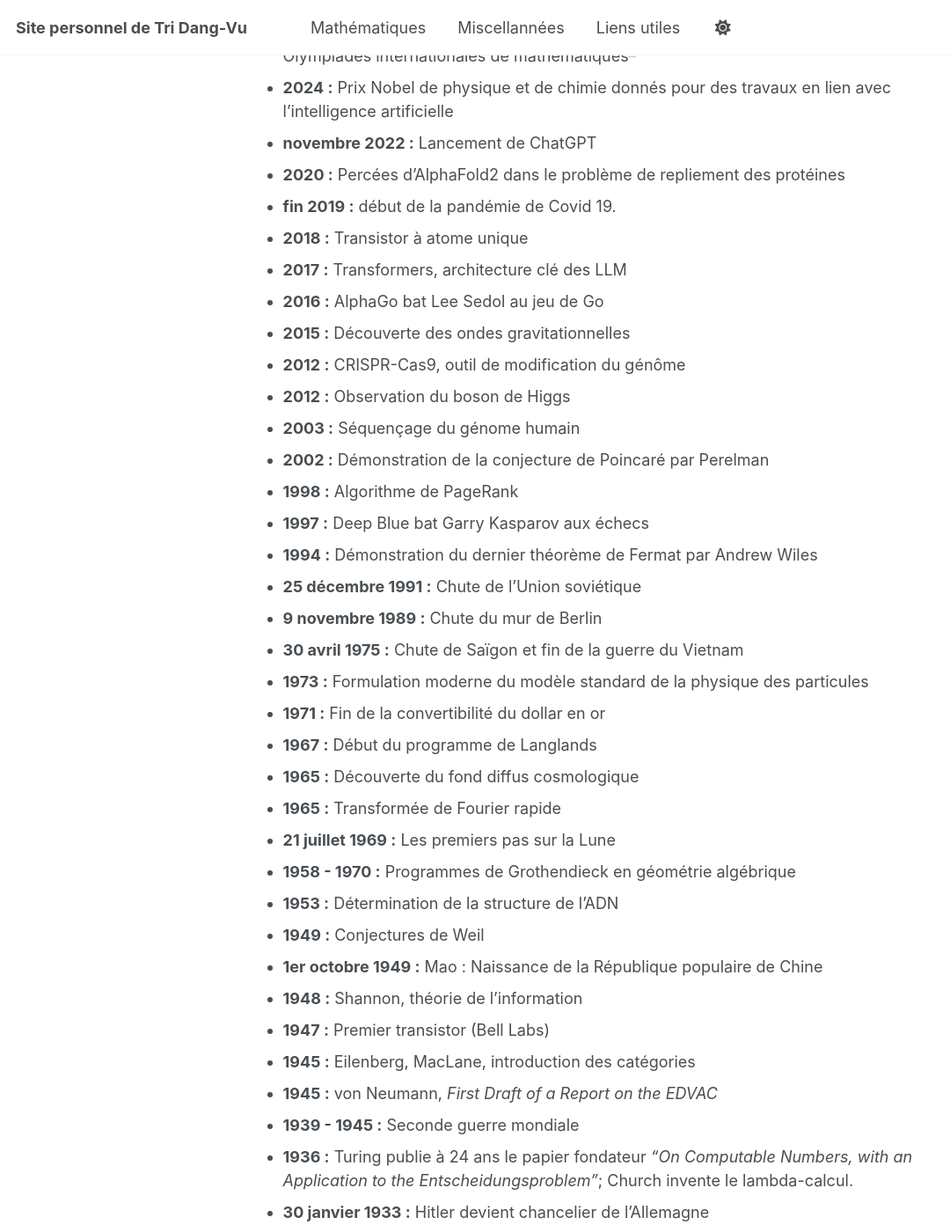
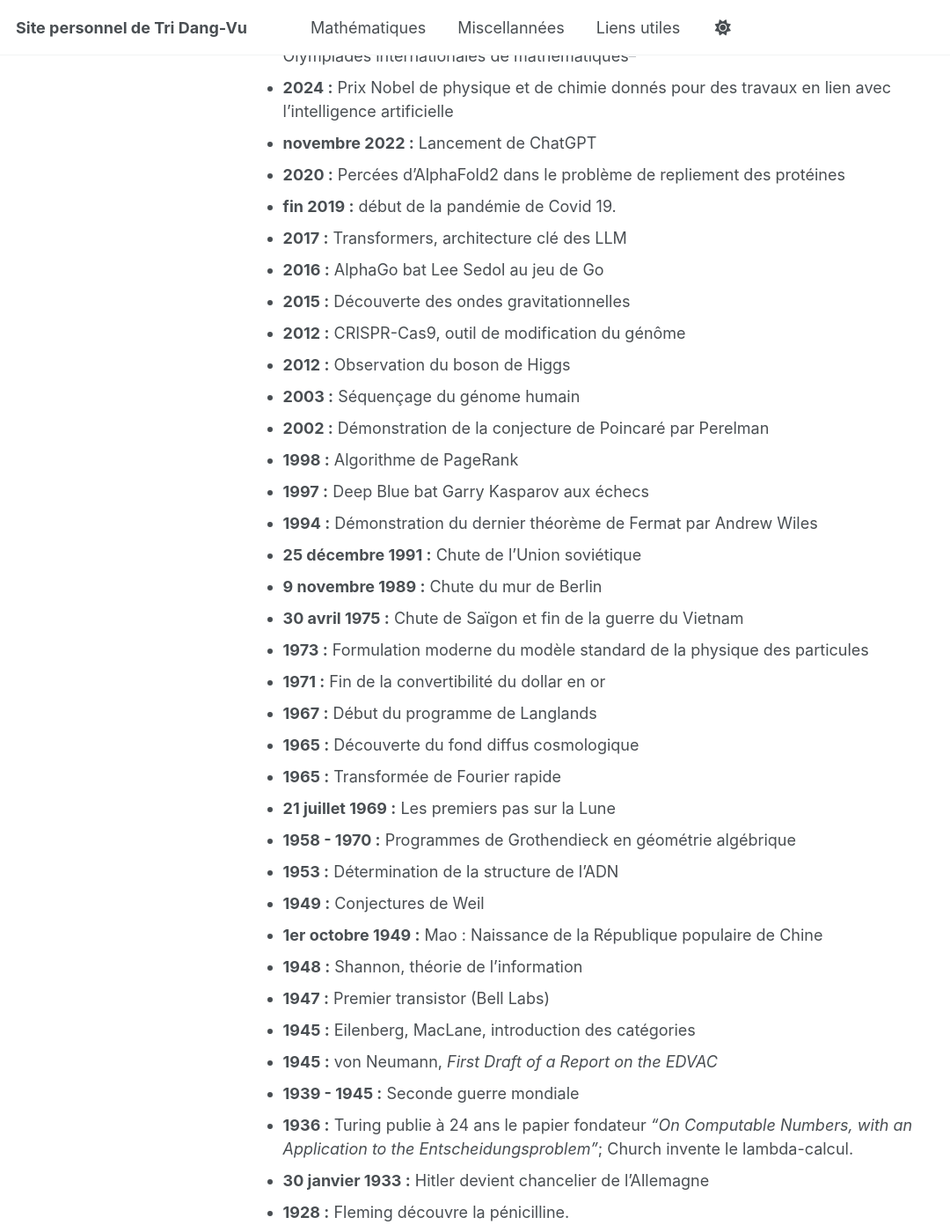
Before and after one commit to tridangvu/tridangvu.github.io, a Jekyll site: the page built from index.md, in a window 1280 px wide and 1400 px high, scrolled down 756 px. Shown: the whole window at 88% size, without its empty margins (0-1080 px from the left). Built offline with Jekyll 4.4.1, drawn with Linux system fonts in a browser that asks for light colours; a script that is not in the unit is left out; some of the changed text lies outside the part shown.

Commit message:
Update index.md

```diff
--- a/index.md
+++ b/index.md
@@ -30,7 +30,6 @@ Les événements suivants sont tous importants pour l'auteur de ce site. Cela ne
 - **novembre 2022 :** Lancement de ChatGPT
 - **2020 :** Percées d'AlphaFold2 dans le problème de repliement des protéines
 - **fin 2019 :** début de la pandémie de Covid 19.
-- **2018 :** Transistor à atome unique
 - **2017 :** Transformers, architecture clé des LLM
 - **2016 :** AlphaGo bat Lee Sedol au jeu de Go
 - **2015 :** Découverte des ondes gravitationnelles
```
Also changed, not shown: other parts of index.md (+0 -1 lines).
